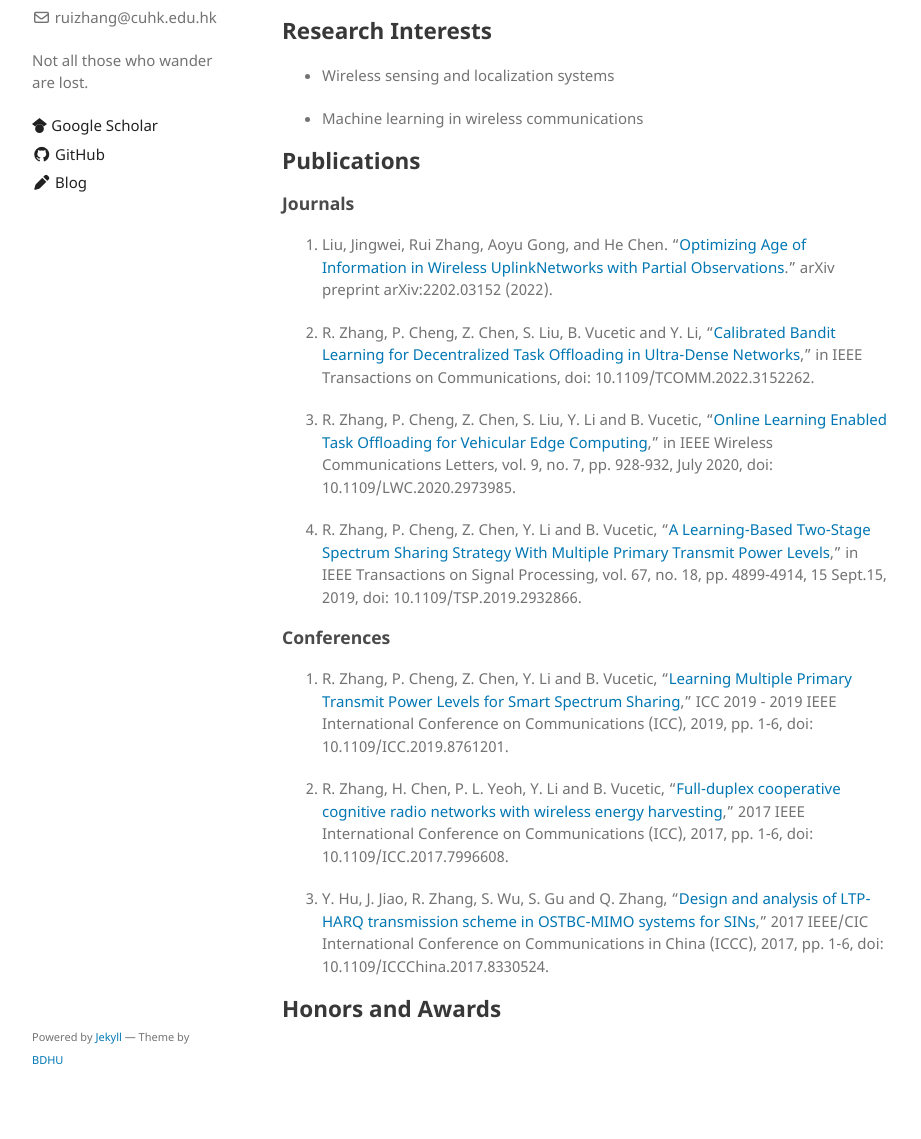
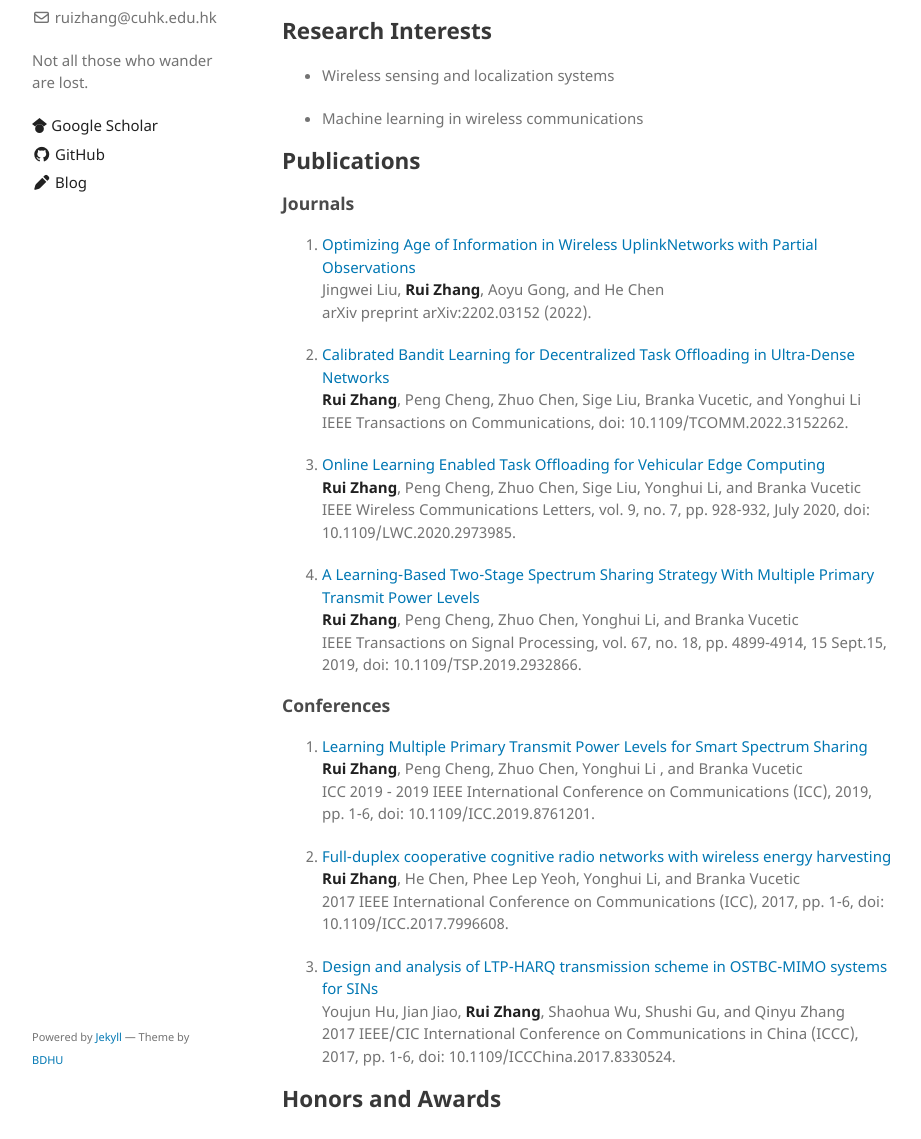
Before and after one commit to zhrrygh/zhrrygh.github.io, a Jekyll site: the page built from index.md, in a window 1280 px wide and 1400 px high. Shown: the part 261-1400 px from the top of the window, without its empty margins (178-1099 px from the left). Built offline with Jekyll 4.4.1, drawn with Linux system fonts in a browser that asks for light colours.

Commit message:
Update index.md

```diff
--- a/index.md
+++ b/index.md
@@ -20,20 +20,34 @@ Rui Zhang is currently a Postdoctoral Fellow in the Department of Information En
 
 ### Journals
 
-1. Liu, Jingwei, Rui Zhang, Aoyu Gong, and He Chen. "[Optimizing Age of Information in Wireless UplinkNetworks with Partial Observations](http://arxiv.org/abs/2202.03152)." arXiv preprint arXiv:2202.03152 (2022).
+1. [Optimizing Age of Information in Wireless UplinkNetworks with Partial Observations](http://arxiv.org/abs/2202.03152) \
+Jingwei Liu, **Rui Zhang**, Aoyu Gong, and He Chen \
+arXiv preprint arXiv:2202.03152 (2022).
 
-2. R. Zhang, P. Cheng, Z. Chen, S. Liu, B. Vucetic and Y. Li, "[Calibrated Bandit Learning for Decentralized Task Offloading in Ultra-Dense Networks](https://ieeexplore.ieee.org/abstract/document/9715074?casa_token=oHjZaEumGLcAAAAA:hyuB2pyiOZkI4IK_btJJqWAI2OZiR197AqLJy04RDApz47fv1ES61KpTlcNB8tF6arebAu63)," in IEEE Transactions on Communications, doi: 10.1109/TCOMM.2022.3152262.
+2. [Calibrated Bandit Learning for Decentralized Task Offloading in Ultra-Dense Networks](https://ieeexplore.ieee.org/abstract/document/9715074?casa_token=oHjZaEumGLcAAAAA:hyuB2pyiOZkI4IK_btJJqWAI2OZiR197AqLJy04RDApz47fv1ES61KpTlcNB8tF6arebAu63) \
+**Rui Zhang**, Peng Cheng, Zhuo Chen, Sige Liu, Branka Vucetic, and Yonghui Li \
+IEEE Transactions on Communications, doi: 10.1109/TCOMM.2022.3152262.
 
-3. R. Zhang, P. Cheng, Z. Chen, S. Liu, Y. Li and B. Vucetic, "[Online Learning Enabled Task Offloading for Vehicular Edge Computing](https://ieeexplore.ieee.org/abstract/document/8999589)," in IEEE Wireless Communications Letters, vol. 9, no. 7, pp. 928-932, July 2020, doi: 10.1109/LWC.2020.2973985.
+3. [Online Learning Enabled Task Offloading for Vehicular Edge Computing](https://ieeexplore.ieee.org/abstract/document/8999589) \
+**Rui Zhang**, Peng Cheng, Zhuo Chen, Sige Liu, Yonghui Li, and Branka Vucetic \
+IEEE Wireless Communications Letters, vol. 9, no. 7, pp. 928-932, July 2020, doi: 10.1109/LWC.2020.2973985.
 
-4. R. Zhang, P. Cheng, Z. Chen, Y. Li and B. Vucetic, "[A Learning-Based Two-Stage Spectrum Sharing Strategy With Multiple Primary Transmit Power Levels](https://ieeexplore.ieee.org/abstract/document/8786192)," in IEEE Transactions on Signal Processing, vol. 67, no. 18, pp. 4899-4914, 15 Sept.15, 2019, doi: 10.1109/TSP.2019.2932866.
+4. [A Learning-Based Two-Stage Spectrum Sharing Strategy With Multiple Primary Transmit Power Levels](https://ieeexplore.ieee.org/abstract/document/8786192) \
+**Rui Zhang**, Peng Cheng, Zhuo Chen, Yonghui Li, and Branka Vucetic \
+IEEE Transactions on Signal Processing, vol. 67, no. 18, pp. 4899-4914, 15 Sept.15, 2019, doi: 10.1109/TSP.2019.2932866.
 
 ### Conferences
 
-1. R. Zhang, P. Cheng, Z. Chen, Y. Li and B. Vucetic, "[Learning Multiple Primary Transmit Power Levels for Smart Spectrum Sharing](https://ieeexplore.ieee.org/abstract/document/8761201)," ICC 2019 - 2019 IEEE International Conference on Communications (ICC), 2019, pp. 1-6, doi: 10.1109/ICC.2019.8761201.
+1. [Learning Multiple Primary Transmit Power Levels for Smart Spectrum Sharing](https://ieeexplore.ieee.org/abstract/document/8761201) \
+**Rui Zhang**, Peng Cheng, Zhuo Chen, Yonghui Li , and Branka Vucetic \
+ICC 2019 - 2019 IEEE International Conference on Communications (ICC), 2019, pp. 1-6, doi: 10.1109/ICC.2019.8761201.
 
-2. R. Zhang, H. Chen, P. L. Yeoh, Y. Li and B. Vucetic, "[Full-duplex cooperative cognitive radio networks with wireless energy harvesting](https://ieeexplore.ieee.org/abstract/document/7996608)," 2017 IEEE International Conference on Communications (ICC), 2017, pp. 1-6, doi: 10.1109/ICC.2017.7996608.
+2. [Full-duplex cooperative cognitive radio networks with wireless energy harvesting](https://ieeexplore.ieee.org/abstract/document/7996608) \
+**Rui Zhang**, He Chen, Phee Lep Yeoh, Yonghui Li, and Branka Vucetic \
+2017 IEEE International Conference on Communications (ICC), 2017, pp. 1-6, doi: 10.1109/ICC.2017.7996608.
 
-3. Y. Hu, J. Jiao, R. Zhang, S. Wu, S. Gu and Q. Zhang, "[Design and analysis of LTP-HARQ transmission scheme in OSTBC-MIMO systems for SINs](https://ieeexplore.ieee.org/abstract/document/8330524?casa_token=JleRo9QvtKAAAAAA:JRjubUSZ2hLKihEAyGVRon0oHR0GnksWMyVJhMKoGciYsIkZSw8xLYNhZ4CtboH42JzdrDcN3NY)," 2017 IEEE/CIC International Conference on Communications in China (ICCC), 2017, pp. 1-6, doi: 10.1109/ICCChina.2017.8330524.
+3. [Design and analysis of LTP-HARQ transmission scheme in OSTBC-MIMO systems for SINs](https://ieeexplore.ieee.org/abstract/document/8330524?casa_token=JleRo9QvtKAAAAAA:JRjubUSZ2hLKihEAyGVRon0oHR0GnksWMyVJhMKoGciYsIkZSw8xLYNhZ4CtboH42JzdrDcN3NY) \
+Youjun Hu, Jian Jiao, **Rui Zhang**, Shaohua Wu, Shushi Gu, and Qinyu Zhang \
+2017 IEEE/CIC International Conference on Communications in China (ICCC), 2017, pp. 1-6, doi: 10.1109/ICCChina.2017.8330524.
 
 ## Honors and Awards
```
